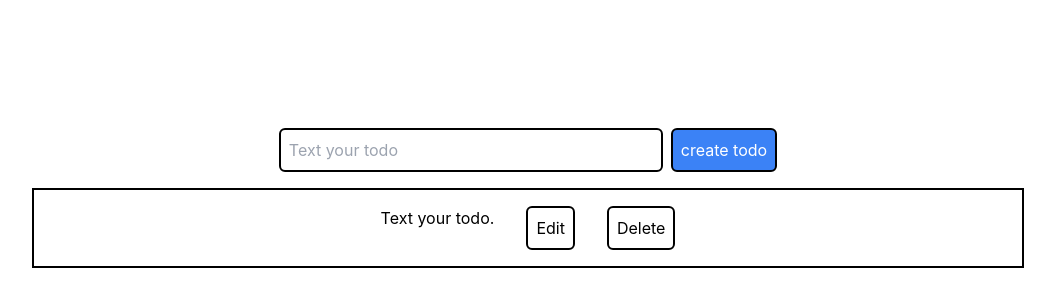
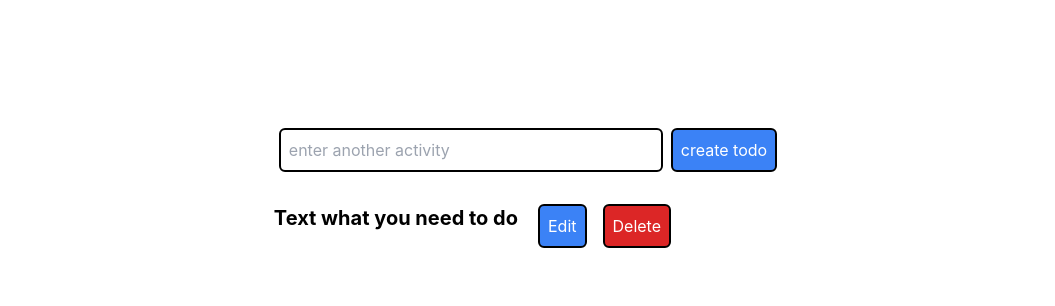
Before and after one commit to fer0o/todo, a React (Create React App) app: page / in a window 1280 px wide. Both pictures are taken after a click on the input "create todo". Shown: the top 306 px of the page, without its empty margins (112-1167 px from the left). Built offline with nearby package versions, Linux system fonts and the light colour scheme.

Commit message:
agregado estilos

```diff
--- a/src/components/info/Todo.js
+++ b/src/components/info/Todo.js
@@ -2,7 +2,7 @@ import { useState } from 'react'
 import TodoAoo from './TodoAoo'
 
 const Todo = () => {
-  const [title, setTitle] = useState('Text your todo.')
+  const [title, setTitle] = useState('Text what you need to do')
   const [todos, setTodos] = useState([])
 
   const handleChange = e => {
@@ -39,7 +39,7 @@ const Todo = () => {
             onChange={handleChange}
             className='border-2 border-black rounded-md w-96 h-auto p-2'
             value={title}
-            placeholder='Text your todo'
+            placeholder='enter another activity'
           />
           <input
             onClick={handleSubmit}
--- a/src/components/info/TodoAoo.js
+++ b/src/components/info/TodoAoo.js
@@ -18,16 +18,16 @@ const TodoAoo = ({ item, onUpdate, onDelete }) => {
       setIsEdit(false)
     }
     return (
-      <form className='flex flex-row justify-center space-x-8 m-4 p-4 border-2 border-black '>
+      <form className='flex flex-row justify-center m-4 '>
         <input
           type='text'
-          className='border-2 border-black bg-slate-50 rounded-md m-2 p-1'
+          className='border-2 border-blue-500 bg-slate-50 rounded-md mr-4 p-2'
           onChange={handleChange}
           value={newValue}
         />
         <button
           onSubmit={handleSubmit}
-          className='border-2 border-black p-2 rounded-md'
+          className='border-2 border-black p-2 rounded-md bg-blue-500 text-white'
           onClick={handleClickUpdate}
         >
           Update
@@ -38,20 +38,25 @@ const TodoAoo = ({ item, onUpdate, onDelete }) => {
 
   const TodoElement = () => {
     return (
-      <div className='flex flex-row justify-center space-x-8 m-4 p-4 border-2 border-black '>
-        <p>{item.title}</p>
+      <div className='grid grid-cols-2 justify-center m-4 p-4 gap-5  '>
+        <div className='block text-right'>
+          <span className=' text-xl font-bold'>{item.title}</span>
+        </div>
+
+        <div className='space-x-4'>
           <button
-          className='border-2 border-black p-2 rounded-md'
+            className='border-2 border-black p-2 rounded-md bg-blue-500 text-white'
             onClick={() => setIsEdit(true)}
           >
             Edit
           </button>
           <button
-          className='border-2 border-black p-2 rounded-md'
+            className='border-2 border-black p-2 rounded-md bg-red-600 text-white'
             onClick={e => onDelete(item.id)}
           >
             Delete
           </button>
+        </div>
       </div>
     )
   }
```
Lines whose indentation alone changed are shown as unchanged.
